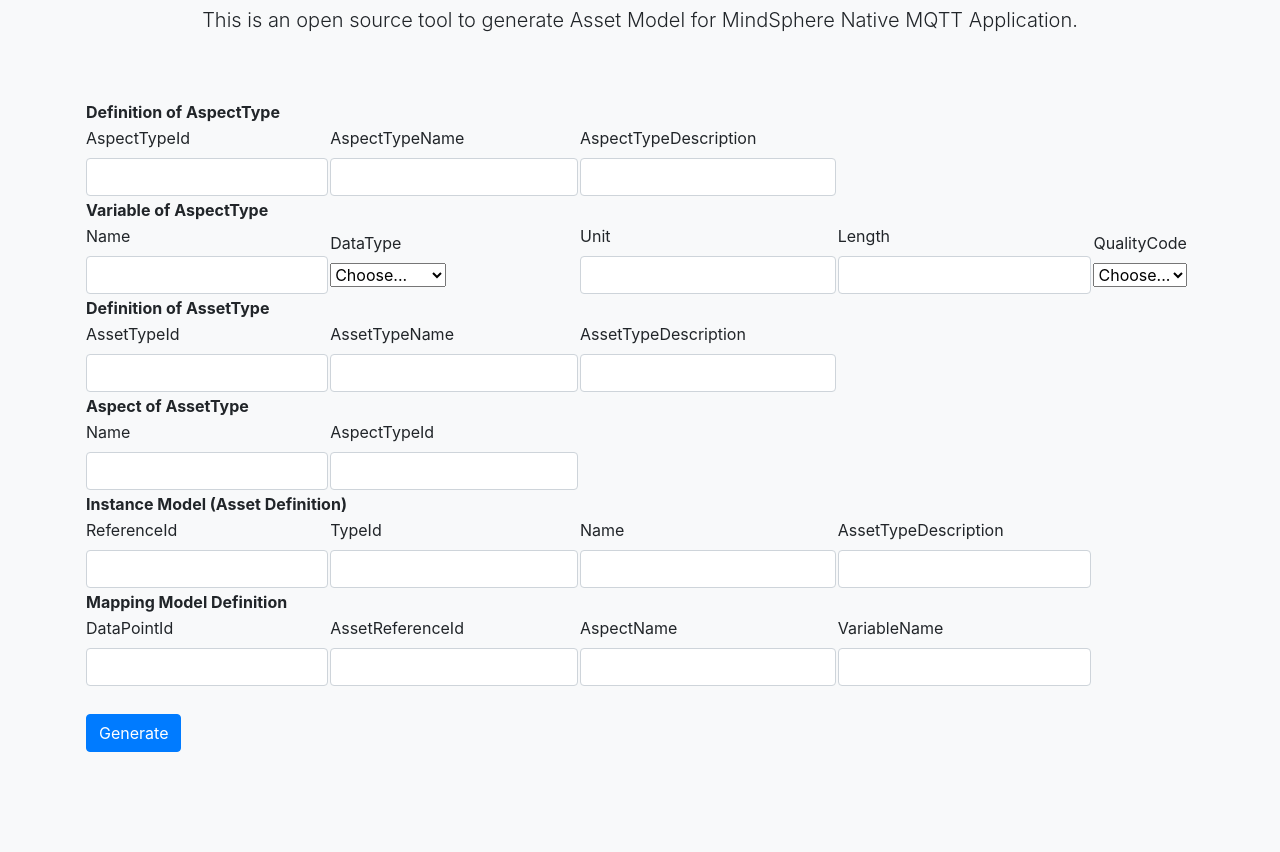
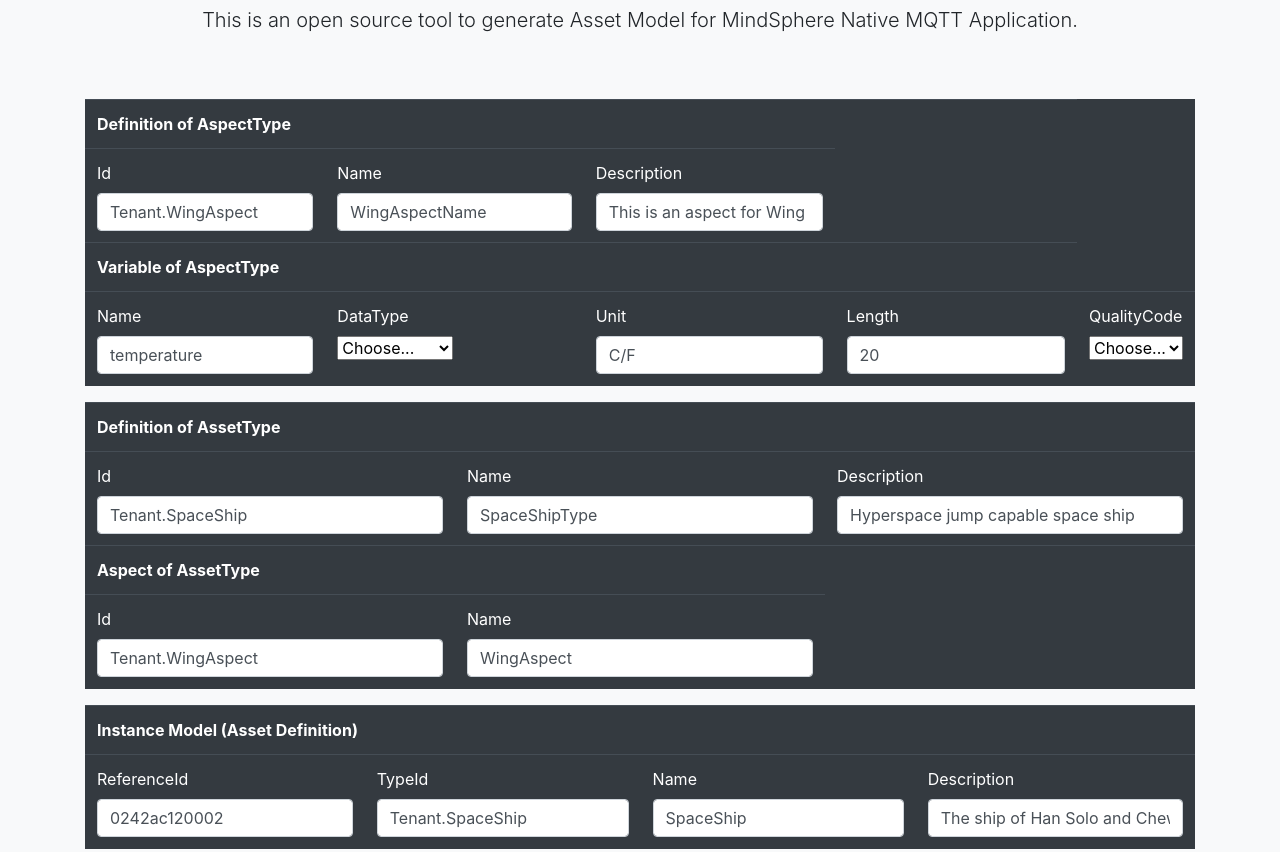
Before and after one commit to muhufuk/AssetModelGenerator, a plain HTML site: page index.html in a window 1280 px wide. Shown: the part 89-941 px from the top of the page. Drawn offline with nearby package versions, Linux system fonts and the light colour scheme.

Commit message:
Update index.html
existing values are added

```diff
--- a/index.html
+++ b/index.html
@@ -22,7 +22,7 @@
           (c ^ crypto.getRandomValues(new Uint8Array(1))[0] & 15 >> c / 4).toString(16)
         );
       }
-      // Wait until the window finishes loaded before executing any script
+
       window.onload = function() {
 
         var AspectTypeId = document.getElementById("AspectTypeId");
@@ -38,42 +38,36 @@
         var AssetReferenceId = document.getElementById("AssetReferenceId");
 
         var assetmodel = new Object();
-        // Attach handler to the button click event
+
+        ClearContentButton.onclick = function() {
+          var elements = document.getElementsByTagName("input");
+          for (var index=0; index < elements.length; index++) {
+            if (elements[index].type == "text") {
+                elements[index].value = "";
+            }
+          }
+        }
+
         GenerateJsonButton.onclick = function() {
           if(AspectTypeId.value != AspectTypeIdInAssetTypeId.value)
           {
-            console.log("AssetType's AspectTypeId should be matched with Id of AssetType")
-            console.log(AspectTypeId.value)
-            console.log(AspectTypeIdInAssetTypeId.value)
             alert("AssetType's AspectTypeId should be matched with Id of AspectType");
             return false;
           }else if(TypeInAssetId.value != AssetTypeId.value)
           {
-            console.log("AssetTypeId should be matched with typeId in Asset")
-            console.log(VariableNameId.value)
-            console.log(MappingVariableNameId.value)
             alert("AssetTypeId should be matched with typeId in Asset");
             return false;
           }else if(VariableNameId.value != MappingVariableNameId.value)
           {
-            console.log("VariableName in Mapping should be matched Name of AspectType's Variable")
-            console.log(VariableNameId.value)
-            console.log(MappingVariableNameId.value)
             alert("VariableName in Mapping should be matched Name of AspectType's Variable");
             return false;
           }
           else if(MappingAspectNameId.value != AspectNameInAssetTypeId.value)
           {
-            console.log("AspectName in Mapping should be matched Name of Aspect in AssetType")
-            console.log(MappingAspectNameId.value)
-            console.log(AspectNameInAssetTypeId.value)
             alert("AspectName in Mapping should be matched Name of Aspect in AssetType");
             return false;
           }else if(MappingAssetReferenceId.value != AssetReferenceId.value)
           {
-            console.log("VariableName in Mapping should be matched Name of AspectType's Variable")
-            console.log(MappingAssetReferenceId.value)
-            console.log(AssetReferenceId.value)
             alert("ReferenceId in Mapping should be matched referenceId of Asset");
             return false;
           }
@@ -81,7 +75,6 @@
             alert("Length can not be null If data type is STRING or BIG_STRING");
           } else {
               assetmodel.id = uuidv4();
-              console.log(assetmodel);
 
               var aspectType = new Object();
               aspectType.id = document.getElementById("AspectTypeId").value;
@@ -97,9 +90,7 @@
               variable.unit = document.getElementById("VariableUnitId").value;
               variable.qualityCode = document.getElementById("VariableQualityCodeId").value;
               variable.dataType = document.getElementById("VariableDataTypeId").value;
-              if((document.getElementById("VariableDataTypeId").value == "STRING" || document.getElementById("VariableDataTypeId").value == "BIG_STRING")) {
               variable.length = parseInt(document.getElementById("VariableLengthId").value);
-              }
               variable.searchable = "true";
               var variables = [variable];
               aspectType.variables = variables;
@@ -152,7 +143,7 @@
 
               assetmodel.data.mappingModel = new Object();
               assetmodel.data.mappingModel.mappings = mappings;
-              var fileName = 'assetModel';
+              var fileName = 'AssetModel';
 
               downloadObjectAsJson(assetmodel, fileName);
               const assetModelAsString = JSON.stringify(assetmodel);
@@ -169,7 +160,6 @@
 <script src="https://code.jquery.com/jquery-3.3.1.slim.min.js"></script>
 <script src="https://cdnjs.cloudflare.com/ajax/libs/popper.js/1.14.7/umd/popper.min.js"></script>
 <script src="https://stackpath.bootstrapcdn.com/bootstrap/4.3.1/js/bootstrap.min.js"></script>
-
 <div class="container">
   <main>
     <div class="py-5 text-center">
@@ -179,13 +169,16 @@
     <table>
       <tbody>
       <tr>
+        <table class="table table-dark">
+          <tbody>
+          <tr>
             <tr>
               <th colspan="4">Definition of AspectType</th>
             </tr>
             <tr>
-          <td><label for="AspectTypeIdText" class="form-label">AspectTypeId</label><br/><input type="text" class="form-control" id="AspectTypeId" placeholder="" value="" required></td>
-          <td><label for="AspectTypeNameText" class="form-label">AspectTypeName</label><br/><input type="text" class="form-control" id="AspectTypeNameId" placeholder="" value="" required></td>
-          <td><label for="AspectTypeDescriptionText" class="form-label">AspectTypeDescription</label><br/><input type="text" class="form-control" id="AspectTypeDescriptionId" placeholder="" value="" required></td>
+              <td><label for="AspectTypeIdText" class="form-label">Id</label><br/><input type="text" class="form-control" id="AspectTypeId" placeholder="" value="Tenant.WingAspect" required></td>
+              <td><label for="AspectTypeNameText" class="form-label">Name</label><br/><input type="text" class="form-control" id="AspectTypeNameId" placeholder="" value="WingAspectName" required></td>
+              <td><label for="AspectTypeDescriptionText" class="form-label">Description</label><br/><input type="text" class="form-control" id="AspectTypeDescriptionId" placeholder="" value="This is an aspect for Wing" required></td>
             </tr>
           </tr>
           <tr>
@@ -193,10 +186,10 @@
               <th colspan="4">Variable of AspectType</th>
             </tr>
             <tr>
-          <td><label>Name </label><br/><input type="text" class="form-control" id="VariableNameId" placeholder="" value="" required></td>
+              <td><label>Name </label><br/><input type="text" class="form-control" id="VariableNameId" placeholder="" value="temperature" required></td>
               <td><label>DataType</label><br/>
                 <select class="form-select" id="VariableDataTypeId" required>
-              <option value="">Choose...</option>
+                  <option value="STRING">Choose...</option>
                   <option>BOOLEAN</option>
                   <option>INT</option>
                   <option>LONG</option>
@@ -206,25 +199,31 @@
                   <option>TIMESTAMP</option>
                 </select>
               </td>
-          <td><label>Unit </label><br/><input type="text" class="form-control" id="VariableUnitId" placeholder="" value="" required></td>
-          <td><label>Length</label><br/><input type="text" class="form-control" id="VariableLengthId" placeholder="" value="" required></td>
+              <td><label>Unit </label><br/><input type="text" class="form-control" id="VariableUnitId" placeholder="" value="C/F" required></td>
+              <td><label>Length</label><br/><input type="text" class="form-control" id="VariableLengthId" placeholder="" value="20" required></td>
               <td><label>QualityCode</label><br/>
                 <select class="form-select" id="VariableQualityCodeId" required>
-              <option value="">Choose...</option>
+                  <option value="true">Choose...</option>
                   <option>true</option>
                   <option>false</option>
                 </select>
               </td>
             </tr>
           </tr>
+          </tbody>
+        </table>
+      </tr>
+      <tr>
+        <table class="table table-dark">
+          <tbody>
             <tr>
               <tr>
                 <th colspan="4">Definition of AssetType</th>
               </tr>
               <tr>
-          <td><label for="AssetTypeIdText" class="form-label">AssetTypeId</label><br/><input type="text" class="form-control" id="AssetTypeId" placeholder="" value="" required></td>
-          <td><label for="AssetTypeNameText" class="form-label">AssetTypeName</label><br/><input type="text" class="form-control" id="AssetTypeNameId" placeholder="" value="" required></td>
-          <td><label for="AssetTypeDescriptionText" class="form-label">AssetTypeDescription</label><br/><input type="text" class="form-control" id="AssetTypeDescriptionId" placeholder="" value="" required></td>
+                <td><label for="AssetTypeIdText" class="form-label">Id</label><br/><input type="text" class="form-control" id="AssetTypeId" placeholder="" value="Tenant.SpaceShip" required></td>
+                <td><label for="AssetTypeNameText" class="form-label">Name</label><br/><input type="text" class="form-control" id="AssetTypeNameId" placeholder="" value="SpaceShipType" required></td>
+                <td><label for="AssetTypeDescriptionText" class="form-label">Description</label><br/><input type="text" class="form-control" id="AssetTypeDescriptionId" placeholder="" value="Hyperspace jump capable space ship" required></td>
               </tr>
               <tr>
             </tr>
@@ -233,44 +232,55 @@
                 <th colspan="4">Aspect of AssetType</th>
               </tr>
               <tr>
-          <td><label>Name </label><br/><input type="text" class="form-control" id="AspectNameInAssetTypeId" placeholder="" value="" required></td>
-          <td><label>AspectTypeId </label><br/><input type="text" class="form-control" id="AspectTypeIdInAssetTypeId" placeholder="" value="" required></td>
+                <td><label>Id </label><br/><input type="text" class="form-control" id="AspectTypeIdInAssetTypeId" placeholder="" value="Tenant.WingAspect" required></td>
+                <td><label>Name</label><br/><input type="text" class="form-control" id="AspectNameInAssetTypeId" placeholder="" value="WingAspect" required></td>
               </tr>
             </tr>
+          </tbody>
+        </table>
+      </tr>
+      <tr>
+        <table class="table table-dark">
+          <tbody>
             <tr>
               <tr>
                 <th colspan="4">Instance Model (Asset Definition)</th>
               </tr>
               <tr>
-          <td><label for="ReferenceIdText" class="form-label">ReferenceId</label><br/><input type="text" class="form-control" id="AssetReferenceId" placeholder="" value="" required></td>
-          <td><label for="typeId" class="form-label">TypeId</label><br/><input type="text" class="form-control" id="TypeInAssetId" placeholder="" value="" required></td>
-          <td><label for="Name" class="form-label">Name</label><br/><input type="text" class="form-control" id="AssetNameId" placeholder="" value="" required></td>
-          <td><label for="AssetDescription" class="form-label">AssetTypeDescription</label><br/><input type="text" class="form-control" id="AssetDescriptionId" placeholder="" value="" required></td>
+                <td><label for="ReferenceIdText" class="form-label">ReferenceId</label><br/><input type="text" class="form-control" id="AssetReferenceId" placeholder="" value="0242ac120002" required></td>
+                <td><label for="typeId" class="form-label">TypeId</label><br/><input type="text" class="form-control" id="TypeInAssetId" placeholder="" value="Tenant.SpaceShip" required></td>
+                <td><label for="Name" class="form-label">Name</label><br/><input type="text" class="form-control" id="AssetNameId" placeholder="" value="SpaceShip" required></td>
+                <td><label for="AssetDescription" class="form-label">Description</label><br/><input type="text" class="form-control" id="AssetDescriptionId" placeholder="" value="The ship of Han Solo and Chewbacca" required></td>
               </tr>
             </tr>
+          </tbody>
+        </table>
+      </tr>
       <tr>
+        <table class="table table-dark">
+          <tbody>
             <tr>
               <th colspan="4">Mapping Model Definition</th>
             </tr>
             <tr>
-          <td><label for="DataPointIdText" class="form-label">DataPointId</label><br/><input type="text" class="form-control" id="DataPointId" placeholder="" value="" required></td>
-          <td><label for="AssetReferenceIdText" class="form-label">AssetReferenceId</label><br/><input type="text" class="form-control" id="MappingAssetReferenceId" placeholder="" value="" required></td>
-          <td><label for="AspectNameText" class="form-label">AspectName</label><br/><input type="text" class="form-control" id="MappingAspectNameId" placeholder="" value="" required></td>
-          <td><label for="VariableNameText" class="form-label">VariableName</label><br/><input type="text" class="form-control" id="MappingVariableNameId" placeholder="" value="" required></td>
+              <td><label for="DataPointIdText" class="form-label">DataPointId</label><br/><input type="text" class="form-control" id="DataPointId" placeholder="" value="dp01" required></td>
+              <td><label for="AssetReferenceIdText" class="form-label">AssetReferenceId</label><br/><input type="text" class="form-control" id="MappingAssetReferenceId" placeholder="" value="0242ac120002" required></td>
+              <td><label for="AspectNameText" class="form-label">AspectName</label><br/><input type="text" class="form-control" id="MappingAspectNameId" placeholder="" value="WingAspect" required></td>
+              <td><label for="VariableNameText" class="form-label">VariableName</label><br/><input type="text" class="form-control" id="MappingVariableNameId" placeholder="" value="temperature" required></td>
             </tr>
+          </tbody>
+        </table>
       </tr>
       <tr>
-      <td>&nbsp;</td>
-      <td>&nbsp;</td>
-      <td>&nbsp;</td>
-      <td>&nbsp;</td>
-      <td>&nbsp;</td>
-      <td>&nbsp;</td>
-      </tr>
-      <tr>
-        <tr>
-          <td><button id="GenerateJsonButton" class="btn btn-primary btn-xs" type="submit">Generate</button></td>
-        </tr>
+        <td>
+         <button id="GenerateJsonButton" class="btn btn-primary btn-xs" type="submit">Generate</button>
+        </td>
+        <td>
+          <button id="ClearContentButton" class="btn btn-primary btn-xs" type="submit">Clear</button>
+        </td>
+        <td>
+          <p class="text-danger">If you want to try this template with existing values, Please replace 'Tenant' in Id fields with your actual tenantId in downloaded json file.</p>
+        </td>
       </tr>
       </tbody>
       </table>
@@ -280,10 +290,7 @@
     <p class="mb-1">&copy; 1988–2022 TokatPrensi</p>
   </footer>
 </div>
-
-
     <script src="../assets/dist/js/bootstrap.bundle.min.js"></script>
-
     <script src="form-validation.js"></script>
   </body>
 </html>
```
Lines whose indentation alone changed are shown as unchanged.
